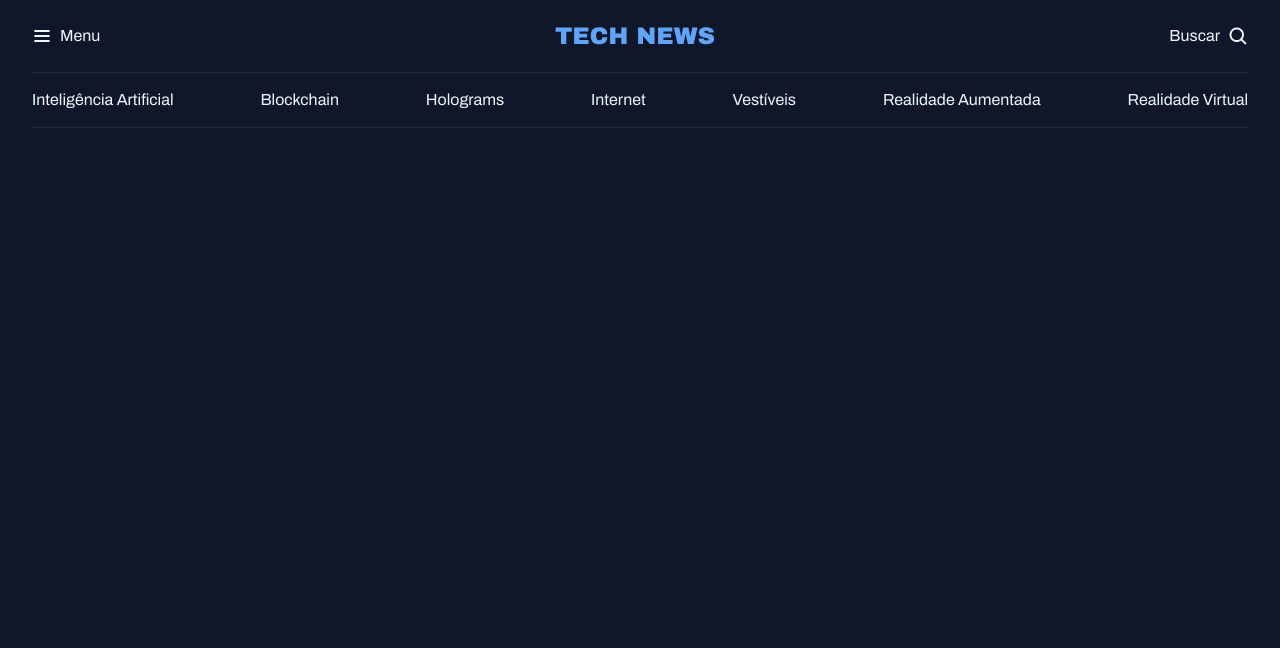
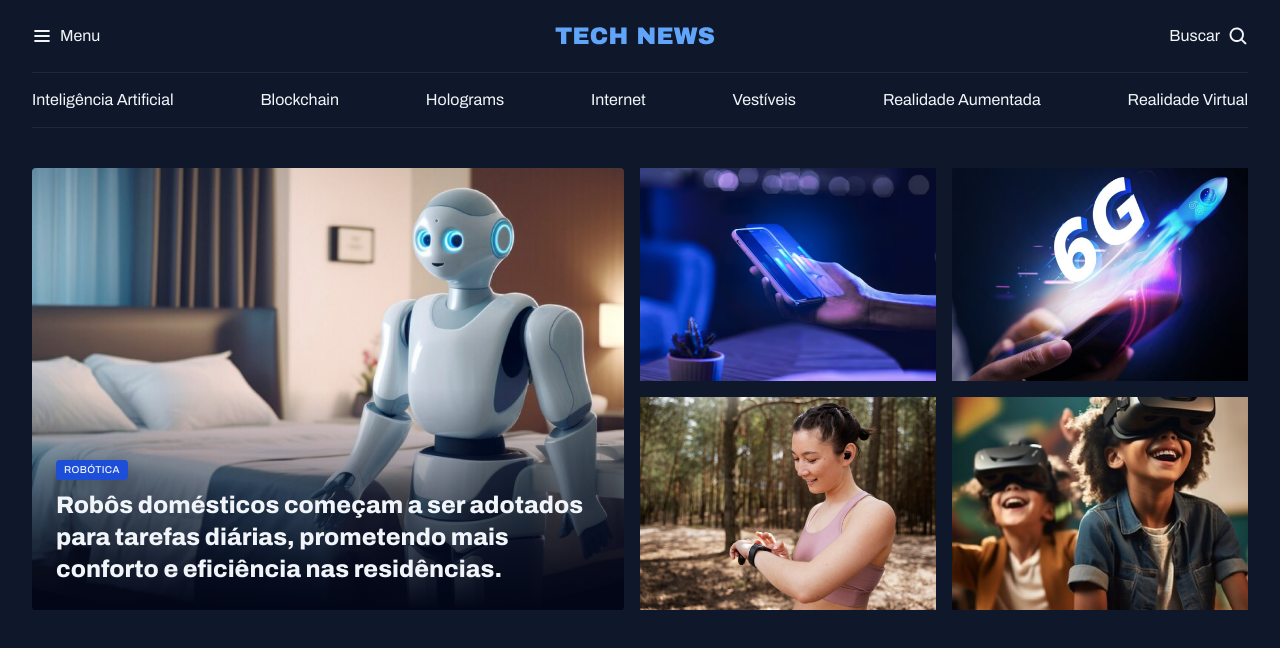
Before and after one commit to fillipedbarreto/project_news_portal, a plain HTML site: page index.html in a window 1280 px wide. Drawn offline with Linux system fonts and the light colour scheme.

Commit message:
Structured featured section, created the card layout

```diff
--- a/index.html
+++ b/index.html
@@ -36,5 +36,32 @@
         </nav>
     </header>
 
+    <main class="container grid">
+        <section id="featured" class="grid grid-flow-col gap-16">
+            <figure class="card">
+                <img src="assets/images/Image 01.png" alt="Image 1">
+
+                <figcaption>
+                    <span class="content-tag">Robótica</span>
+                    <h2 class="text-2xl">Robôs domésticos começam a ser adotados para tarefas diárias, prometendo mais conforto e eficiência nas residências.</h2>
+                </figcaption>
+            </figure>
+
+            <div class="grid grid-cols-2 gap-16">
+                <figure>
+                    <img src="assets/images/Image 02.png" alt="Image 2">
+                </figure>
+                <figure>
+                    <img src="assets/images/Image 03.png" alt="Image 3">
+                </figure>
+                <figure>
+                    <img src="assets/images/Image 04.png" alt="Image 4">
+                </figure>
+                <figure>
+                    <img src="assets/images/Image 05.png" alt="Image 5">
+                </figure>
+            </div>
+        </section>
+    </main>
 </body>
 </html>
--- a/styles/global.css
+++ b/styles/global.css
@@ -34,16 +34,27 @@ h1, h2, h3 {
     font: inherit;
 }
 
+img {
+    max-width: 100%;
+}
 .container {
     max-width: 1280px;
     padding-inline: 32px;
     margin-inline: auto;
 }
-/* utility-first */
-.grid {
-    display: grid;
+
+main {
+    margin-top: 40px;
 }
 
-.grid-flow-col {
-    grid-auto-flow: column;
+.content-tag {
+    display: inline-block;
+    background-color: var(--brand-color-dark);
+    padding: 4px 8px;
+    border-radius: 4px;
+    font: 500 10px/120% var(--font-family);
+    text-transform: uppercase;
+    letter-spacing: 0.04em;
+    color: var(--text-color-primary);
+    box-shadow: 0px 4px 16px rgba(2, 6, 23, 0.25);
 }
--- a/styles/index.css
+++ b/styles/index.css
@@ -1,4 +1,6 @@
 @import url(/styles/reset.css);
 
 @import url(/styles/global.css);
+@import url(/styles/utility.css);
 @import url(/styles/header.css);
+@import url(/styles/sections.css);
--- /dev/null
+++ b/styles/sections.css
@@ -0,0 +1,35 @@
+#featured {
+    img {
+        height: 100%;
+        object-fit: cover;
+    }
+
+    .card {
+        border-radius: 4px;
+        overflow: hidden;
+        position: relative;
+
+        &::before {
+            content: "";
+            position: absolute;
+            inset: 0;
+            top: 50%;
+            background: linear-gradient(
+                180deg,
+                transparent 0%,
+                #020617 100%
+            );
+        }
+
+        figcaption {
+            position: absolute;
+            bottom: 0;
+
+            padding: 24px;
+
+            h2 {
+                margin-top: 8px;
+            }
+        }
+    }
+}
--- /dev/null
+++ b/styles/utility.css
@@ -0,0 +1,32 @@
+/* utility-first */
+.grid {
+    display: grid;
+}
+
+.grid-flow-col {
+    grid-auto-flow: column;
+}
+
+.grid-cols-2 {
+    grid-template-columns: 1fr 1fr;
+}
+
+.gap-16 {
+    gap: 16px;
+}
+
+.text-2xl {
+    font: var(--heading1);
+}
+
+.text-xl {
+    font: var(--heading2);
+}
+
+.text-lg {
+    font: var(--heading3);
+}
+
+.text-sm {
+    font: var(--heading1);
+}
```
